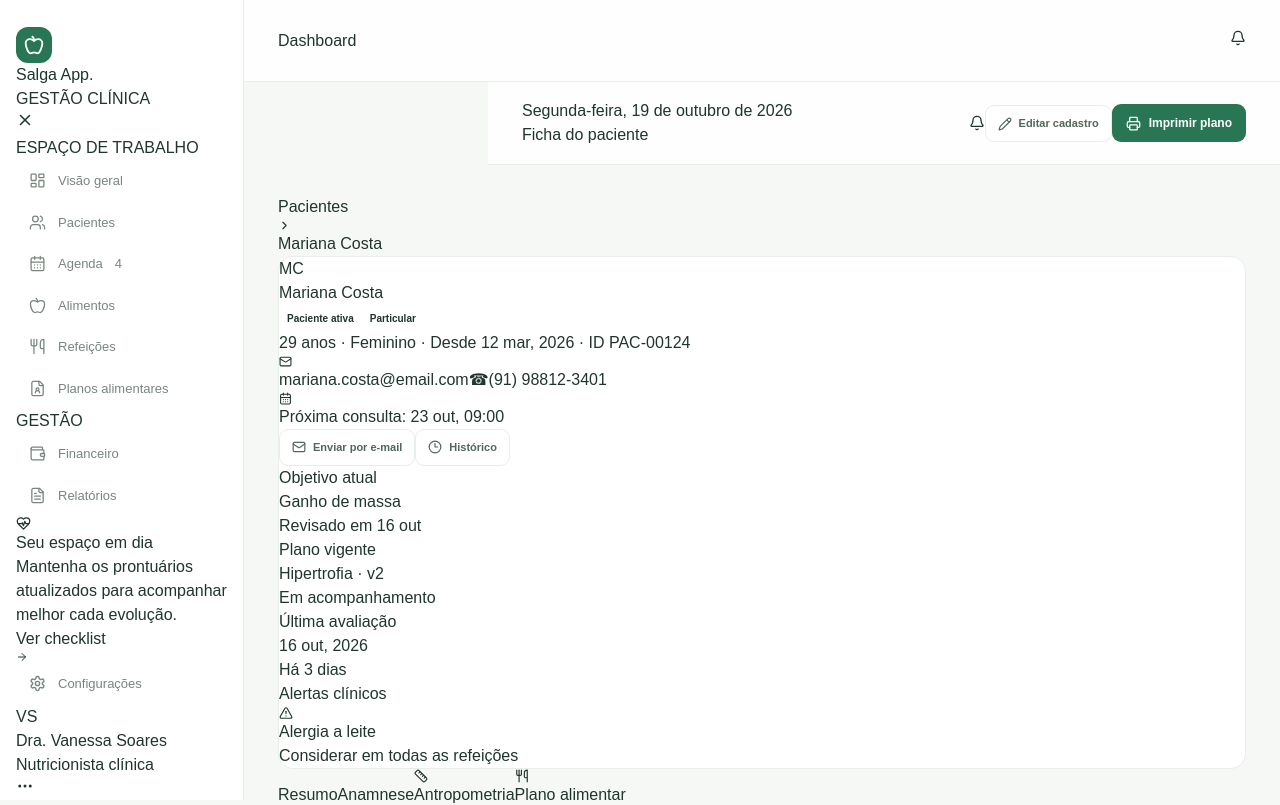
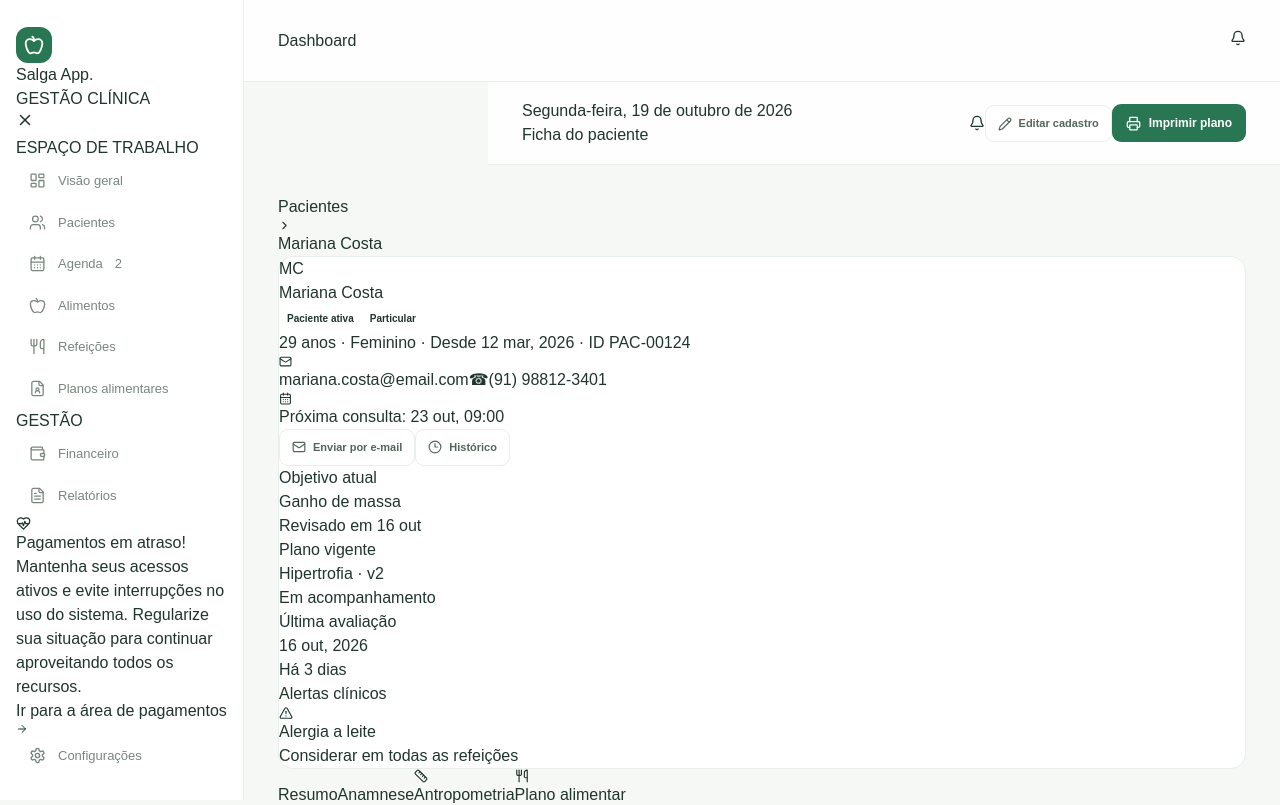
Before and after one commit to NaySoares/nutriapp, a Next.js app in the folder apps/web/: page /app/paciente in a window 1280 px wide. Shown: the top 805 px of the page. Built offline with nearby package versions, Linux system fonts and the light colour scheme.

Commit message:
fix: block unimplemented areas

```diff
--- a/apps/web/components/layout/sidebar.tsx
+++ b/apps/web/components/layout/sidebar.tsx
@@ -1,14 +1,10 @@
 'use client';
 
-import { useState } from "react";
 import { Apple, ArrowRight, HeartPulse, MoreHorizontal, Settings, X, LayoutDashboard, Users, CalendarDays, Wallet, Utensils, FileUser, FileText } from "lucide-react";
 import { usePathname, useRouter } from 'next/navigation';
-
-type INutritionData = {
-  name: string;
-  role: string;
-  initials: string;
-};
+import { toast } from "sonner";
+import { useAuthStore } from "../../stores/auth-store";
+import { getInitials } from "../../utils/name";
 
 const navGroups = [
   {
@@ -18,15 +14,15 @@ const navGroups = [
       { label: "Pacientes", icon: Users, href: "/app/pacientes" },
       { label: "Agenda", icon: CalendarDays, href: "/app/agenda" },
       { label: "Alimentos", icon: Apple, href: "/app/alimentos" },
-      { label: "Refeições", icon: Utensils, href: "/app/refeicoes" },
-      { label: "Planos alimentares", icon: FileUser, href: "/app/planos" }
+      { label: "Refeições", icon: Utensils, href: "/app/refeicoes", disabled: true },
+      { label: "Planos alimentares", icon: FileUser, href: "/app/planos", disabled: true }
     ]
   },
   {
     title: "GESTÃO",
     items: [
-      { label: "Financeiro", icon: Wallet, href: "/app/financeiro" },
-      { label: "Relatórios", icon: FileText, href: "/app/relatorios" },
+      { label: "Financeiro", icon: Wallet, href: "/app/financeiro", disabled: true },
+      { label: "Relatórios", icon: FileText, href: "/app/relatorios", disabled: true },
     ]
   }
 ];
@@ -37,22 +33,35 @@ const isActive = (pathname: string, href: string) =>
   pathname === href || pathname.startsWith(`${href}/`);
 
 export function SideBar({ open, onClose }: { open: boolean; onClose: () => void }) {
-  const [notice, setNotice] = useState("");
-
   const router = useRouter();
   const pathname = usePathname();
+  const user = useAuthStore((state) => state.user);
 
   const titleSideBar = "Salga App";
-  const nutritionData: INutritionData = {
-    name: "Dra. Vanessa Soares",
-    role: "Nutricionista clínica",
-    initials: "VS"
-  }
 
   const goTo = (href: string) => {
     if (open) onClose();
     router.push(href);
   };
+
+  function WarningPayment() {
+    return (
+      <div className="mb-5 rounded-xl bg-[#f5f8f5] p-3.5">
+        <div className="mb-2 flex items-center gap-2 text-[11px] font-semibold text-[#355743]">
+          <HeartPulse size={15} />Pagamentos em atraso!
+        </div>
+        <p className="mb-3 text-[10px] leading-[1.6] text-[#87948b]">
+          Mantenha seus acessos ativos e evite interrupções no uso do sistema. Regularize sua situação para continuar aproveitando todos os recursos.
+        </p>
+        <button
+          onClick={() => toast.error("Área ainda não disponível.")}
+          className="flex items-center gap-1 text-[10px] font-bold text-[#287653]">
+            Ir para a área de pagamentos
+            <ArrowRight size={12} />
+        </button>
+      </div>
+    )
+  }
 
   return (
     <>
@@ -84,67 +93,71 @@ export function SideBar({ open, onClose }: { open: boolean; onClose: () => void
         <div key={group.title} className="mb-7">
           <div className="mb-2 px-3 text-[9px] font-bold tracking-[1.25px] text-[#a1aca5]">{group.title}</div>
           <nav className="space-y-1">
-            {group.items.map(({ label, icon: Icon, href }) =>
+            {group.items.map(({ label, icon: Icon, href, disabled }) =>
               <button
                 key={label}
                 onClick={() => {
+                  if (disabled) {
+                    toast.error("Área ainda não disponível.");
+                    return;
+                  }
                   goTo(href)
                 }}
-                className={`nav-item ${isActive(pathname, href) ? "active" : ""}`}
+                disabled={disabled}
+                className={`nav-item ${isActive(pathname, href) ? "active" : ""} ${disabled ? "disabled" : ""}`}
               >
                 <Icon
                   size={17}
                   strokeWidth={1.8}
                 />
-                  <span>{label}</span>{label === "Agenda" && <span className="ml-auto rounded-md bg-white px-1.5 py-0.5 text-[10px] text-[#718278]">4</span>}
+                  <span>{label}</span>{label === "Agenda" && <span className="ml-auto rounded-md bg-white px-1.5 py-0.5 text-[10px] text-[#718278]">2</span>}
               </button>
             )}
           </nav>
         </div>)}
 
         <div className="mt-auto">
-          <div className="mb-5 rounded-xl bg-[#f5f8f5] p-3.5">
-            <div className="mb-2 flex items-center gap-2 text-[11px] font-semibold text-[#355743]">
-              <HeartPulse size={15} />Seu espaço em dia
-            </div>
-            <p className="mb-3 text-[10px] leading-[1.6] text-[#87948b]">
-              Mantenha os prontuários atualizados para acompanhar melhor cada evolução.
-            </p>
-            <button
-              onClick={() => setNotice("Checklist de prontuários aberto no protótipo.")}
-              className="flex items-center gap-1 text-[10px] font-bold text-[#287653]">
-                Ver checklist
-                <ArrowRight size={12} />
-            </button>
-          </div>
+          <WarningPayment />
 
           <button
-            onClick={() => goTo(SETTINGS_HREF)}
-            className={`nav-item mb-4 ${isActive(pathname, SETTINGS_HREF) ? "active" : ""}`}
+            onClick={() => {
+              toast.error("Área ainda não disponível.");
+              // goTo(SETTINGS_HREF)
+            }}
+            className={`disabled nav-item mb-4 ${isActive(pathname, SETTINGS_HREF) ? "active" : ""}`}
           >
             <Settings size={17} /><span>Configurações</span>
           </button>
 
+          {user &&
             <div className="flex items-center gap-3 border-t border-[#edf1ed] px-2 pt-4">
               <div className="grid h-9 w-9 place-items-center rounded-full bg-[#dcecdf] text-[11px] font-bold text-[#2e6948]">
-              {nutritionData.initials}
+                {getInitials(user.nome)}
               </div>
               <div className="min-w-0 flex-1"><div className="truncate text-[12px] font-bold">
-              {nutritionData.name}
+                {user.nome}
               </div>
               <div className="mt-0.5 text-[10px] text-[#87948b]">
-              {nutritionData.role}
+                Nutricionista clínico
               </div>
             </div>
             <button
               aria-label="Opções do perfil"
-            onClick={() => setNotice("Perfil de demonstração: Dra. Vanessa Soares.")}
+              onClick={() => toast.error("Área ainda não disponível.")}
               className="text-[#8b9990]"
             >
               <MoreHorizontal size={18} />
             </button>
             </div>
+          }
       </div>
+      <style jsx>{`
+        .disabled:hover {
+          cursor: not-allowed;
+          background-color: #fae7e7;
+          transition: background-color 0.3s ease;
+        }
+      `}</style>
     </aside>
   </>
   );
--- a/apps/web/next.config.ts
+++ b/apps/web/next.config.ts
@@ -2,6 +2,9 @@ import type { NextConfig } from "next";
 
 const nextConfig: NextConfig = {
   output: "export",
+  images: {
+    unoptimized: true,
+  },
   trailingSlash: process.env.NODE_ENV !== "development"
 };
 
```
Also changed, not shown: apps/web/app/globals.css (+11 -1 lines), apps/web/public/logo.png (added). Lines whose indentation alone changed are shown as unchanged.
